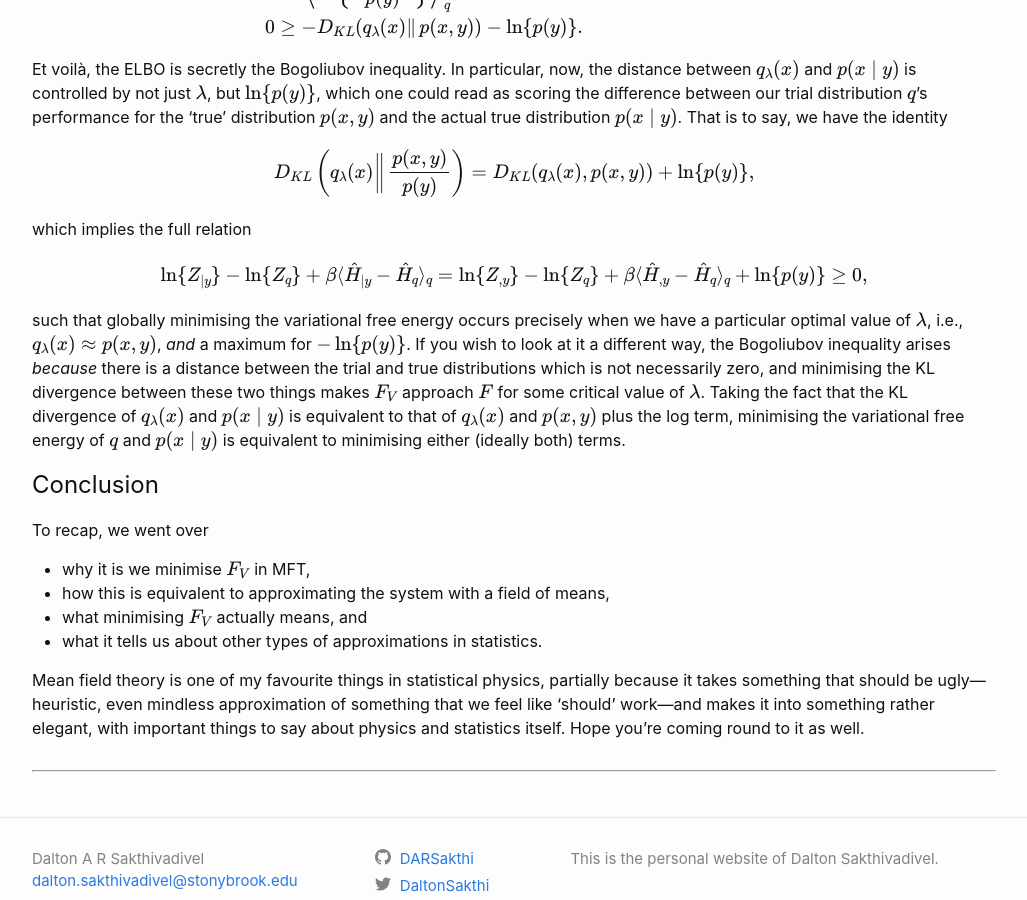
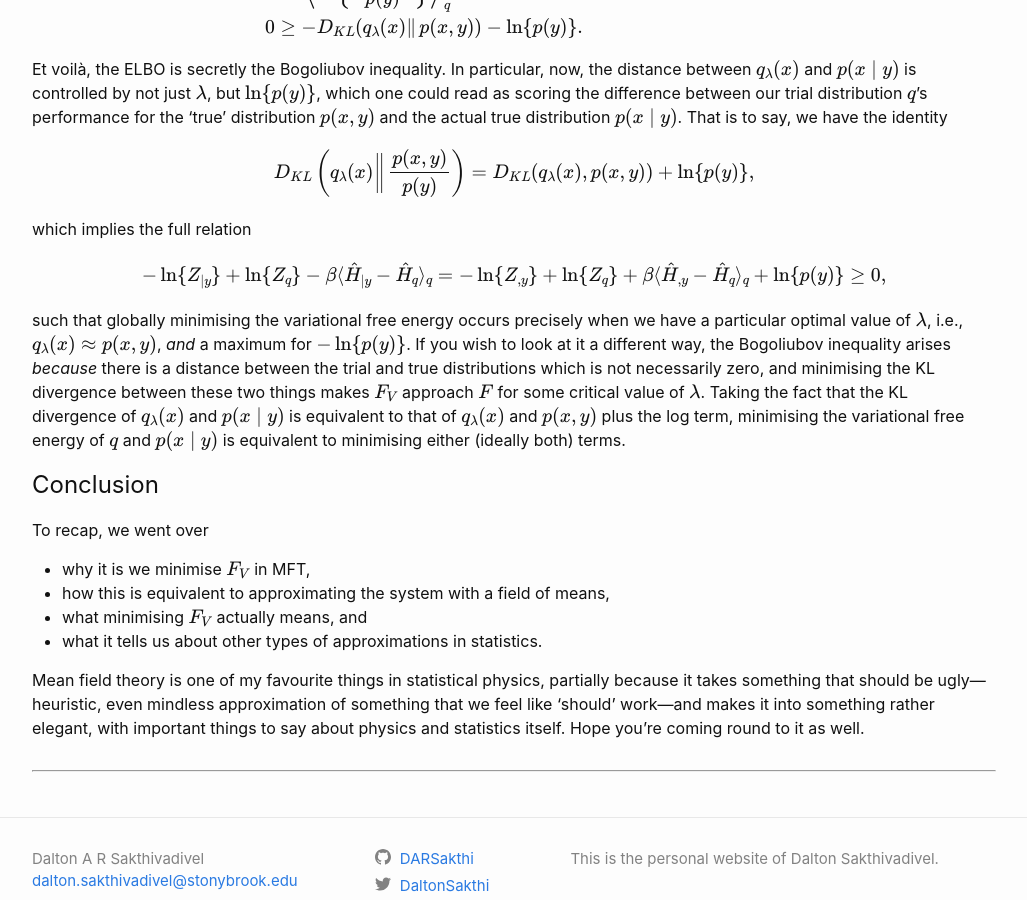
Before and after one commit to DARSakthi/DARSakthi.github.io, a Jekyll site: the page built from _posts/2022-02-05-2-MFT-4-ME.markdown, in a window 1280 px wide and 900 px high, scrolled down 4233 px. Shown: the whole window, without its empty margins (126-1153 px from the left). Built offline with Jekyll 4.4.1, drawn with Linux system fonts in a browser that asks for light colours; formulas are drawn with MathJax 3; comment, search, counter and statistics services are not loaded.

Commit message:
Sign error

```diff
--- a/_posts/2022-02-05-2-MFT-4-ME.markdown
+++ b/_posts/2022-02-05-2-MFT-4-ME.markdown
@@ -81,7 +81,7 @@ $$ D_{KL}\left( q_\lambda(x) \bigg\|\, \frac{p(x, y)}{p(y)} \right) = D_{KL}(q_\
 
 which implies the full relation
 
-$$ \ln\{Z_{\mid y}\} - \ln\{Z_q\} + \beta \langle \hat H_{\mid y} - \hat H_q \rangle_q = \ln\{Z_{,y} \} - \ln\{Z_q\} + \beta \langle \hat H_{,y} - \hat H_q \rangle_q + \ln\{p(y)\} \geq 0, $$
+$$ -\ln\{Z_{\mid y}\} + \ln\{Z_q\} - \beta \langle \hat H_{\mid y} - \hat H_q \rangle_q = -\ln\{Z_{,y} \} + \ln\{Z_q\} + \beta \langle \hat H_{,y} - \hat H_q \rangle_q + \ln\{p(y)\} \geq 0, $$
 
 such that globally minimising the variational free energy occurs precisely when we have a particular optimal value of $$\lambda$$, i.e., $$ q_\lambda(x) \approx p(x,y) $$, _and_ a maximum for $$-\ln\{p(y)\} $$. If you wish to look at it a different way, the Bogoliubov inequality arises _because_ there is a distance between the trial and true distributions which is not necessarily zero, and minimising the KL divergence between these two things makes $$F_V$$ approach $$F$$ for some critical value of $$\lambda$$. Taking the fact that the KL divergence of $$q_\lambda(x)$$ and $$p(x\mid y)$$ is equivalent to that of $$q_\lambda(x)$$ and $$p(x,y)$$ plus the log term, minimising the variational free energy of $$q$$ and $$p(x \mid y)$$ is equivalent to minimising either (ideally both) terms.
 
```
